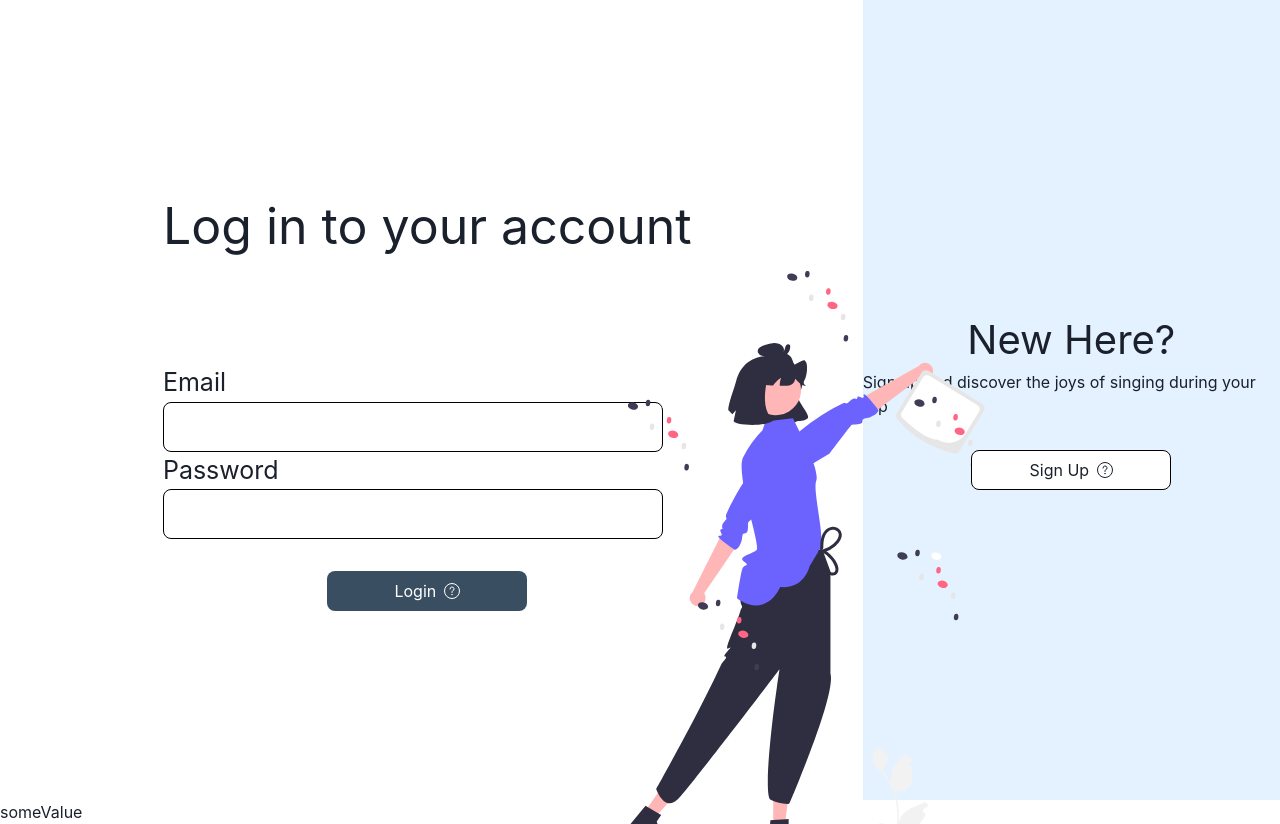
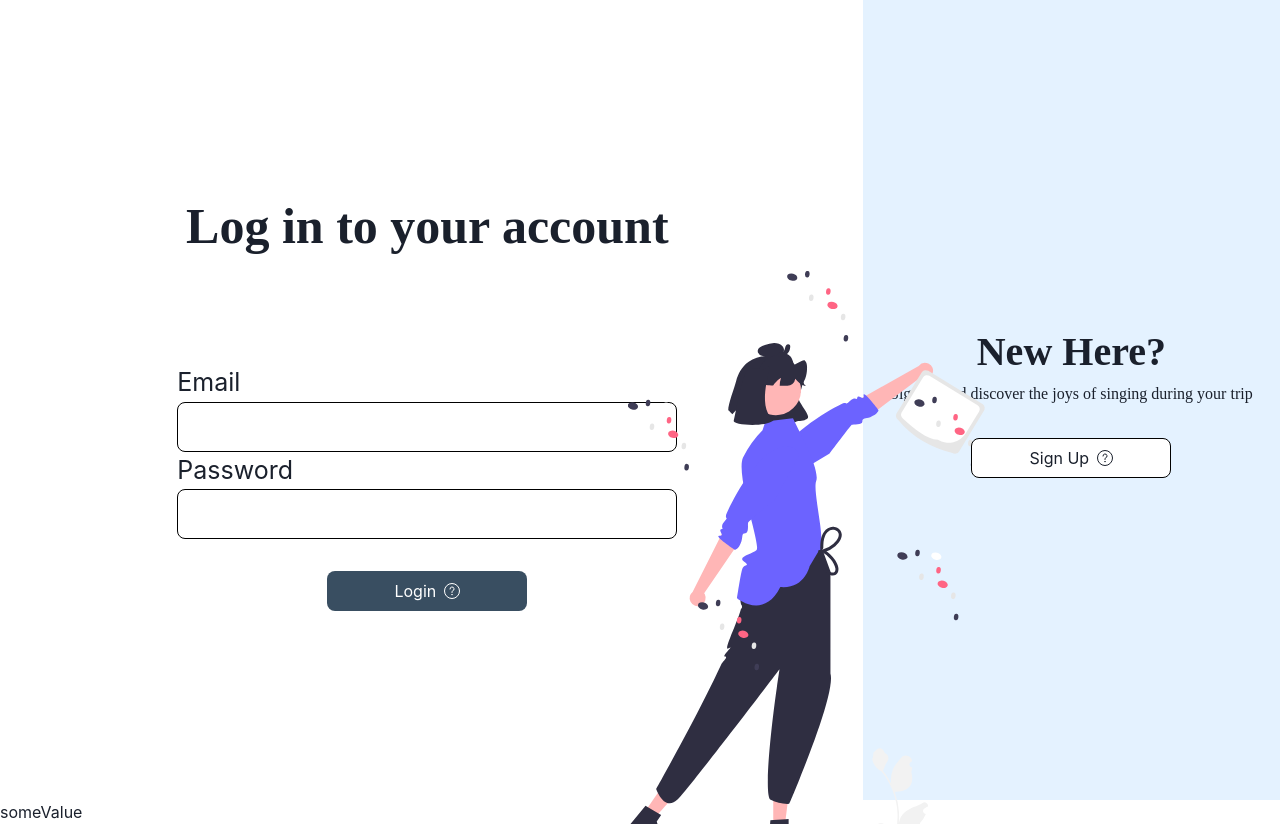
Before and after one commit to WildCodeSchool/2022-09-Orleans-CDA-Projet-KaraoCar, a React (Vite) app in the folder apps/frontend/web/: page /login in a window 1280 px wide. Built offline with nearby package versions, Linux system fonts and the light colour scheme; no server answers.

Commit message:
feat(frontend) added fontfamily to titles and texts

```diff
--- a/apps/frontend/web/src/pages/Login.tsx
+++ b/apps/frontend/web/src/pages/Login.tsx
@@ -72,7 +72,13 @@ const Login = () => {
     <Stack minH={'100vh'} direction={{ base: 'column', md: 'row' }}>
       <Flex p={10} flex={2} align={'center'} justify={'center'}>
         <Stack spacing={20} w={'full'} maxW={'md'}>
-          <Heading fontSize={'50px'} marginBottom={'5rem'} alignSelf={'center'}>
+          <Heading
+            fontSize={'50px'}
+            marginBottom={'5rem'}
+            alignSelf={'center'}
+            fontFamily={'Lexend Deca'}
+            fontWeight={900}
+          >
             Log in to your account
           </Heading>
           <form onSubmit={handleSubmit}>
@@ -111,11 +117,10 @@ const Login = () => {
                   rounded={'8px'}
                   type="submit"
                   backgroundColor={'#394E61'}
-                  _hover={{ backgroundColor: '#E4F2FF', textColor: 'black'}}
+                  _hover={{ backgroundColor: '#E4F2FF', textColor: 'black' }}
                   textColor={'#fff'}
                   variant="solid"
                   alignSelf={'center'}
-
                 >
                   Login
                 </Button>
@@ -124,9 +129,14 @@ const Login = () => {
           </form>
         </Stack>
       </Flex>
-      <Box position="fixed" top="70%" left="63%" transform="translate(-50%, -50%)">
-      <Img src="/loginimage.svg" />
-    </Box>
+      <Box
+        position="fixed"
+        top="70%"
+        left="63%"
+        transform="translate(-50%, -50%)"
+      >
+        <Img src="/loginimage.svg" />
+      </Box>
       <Flex
         flex={1}
         direction={'column'}
@@ -134,10 +144,15 @@ const Login = () => {
         justify={'center'}
         backgroundColor={'#E4F2FF'}
       >
-        <Heading fontSize={'40px'} alignSelf={'center'}>
+        <Heading
+          fontSize={'40px'}
+          alignSelf={'center'}
+          fontFamily={'Lexend Deca'}
+          fontWeight={900}
+        >
           New Here?
         </Heading>
-        <Text alignSelf={'center'}>
+        <Text alignSelf={'center'} fontFamily={'Lexend Deca'}>
           Sign up and discover the joys of singing during your trip
         </Text>
         <Link href="/signup">
@@ -146,7 +161,7 @@ const Login = () => {
             rightIcon={<Icon name="arrow-forward" />}
             border={'1px solid #000000'}
             backgroundColor={'#fff'}
-            _hover={{ backgroundColor: '#394E61', textColor: 'white'}}
+            _hover={{ backgroundColor: '#394E61', textColor: 'white' }}
             marginTop={'2rem'}
             height={'40px'}
             width={'200px'}
--- a/apps/frontend/web/src/pages/SignUp.tsx
+++ b/apps/frontend/web/src/pages/SignUp.tsx
@@ -73,16 +73,21 @@ function SignupForm() {
         justify={'center'}
         backgroundColor={'#E4F2FF'}
       >
-        <Heading fontSize={'40px'} alignSelf={'center'}>
+        <Heading
+          fontSize={'40px'}
+          alignSelf={'center'}
+          fontFamily={'Lexend Deca'}
+          fontWeight={900}
+        >
           Already have an account?
         </Heading>
         <Link href="/login">
           <Button
-          mt={4}
-          rightIcon={<Icon name="arrow-forward" />}
+            mt={4}
+            rightIcon={<Icon name="arrow-forward" />}
             border={'1px solid #000000'}
             backgroundColor={'#fff'}
-            _hover={{ backgroundColor: '#394E61', textColor: 'white'}}
+            _hover={{ backgroundColor: '#394E61', textColor: 'white' }}
             marginTop={'2rem'}
             height={'40px'}
             width={'200px'}
@@ -97,7 +102,8 @@ function SignupForm() {
       </Flex>
       <Flex p={10} flex={2} align={'center'} justify={'center'}>
         <Stack spacing={20} w={'full'} maxW={'md'}>
-          <Heading fontSize={'50px'} marginBottom={'5rem'} alignSelf={'center'}>
+          <Heading fontSize={'50px'} marginBottom={'5rem'} alignSelf={'center'}fontFamily={'Lexend Deca'}
+            fontWeight={900}>
             Create Your Account
           </Heading>
           <form onSubmit={handleSubmit}>
@@ -168,15 +174,15 @@ function SignupForm() {
             </FormControl>
             <Stack spacing={6}>
               <Button
-              mt={4}
-              rightIcon={<Icon name="arrow-forward" />}
+                mt={4}
+                rightIcon={<Icon name="arrow-forward" />}
                 marginTop={'2rem'}
                 height={'40px'}
                 width={'200px'}
                 rounded={'8px'}
                 type="submit"
                 backgroundColor={'#394E61'}
-                _hover={{ backgroundColor: '#E4F2FF', textColor: 'black'}}
+                _hover={{ backgroundColor: '#E4F2FF', textColor: 'black' }}
                 textColor={'#fff'}
                 variant="solid"
                 alignSelf={'center'}
```
